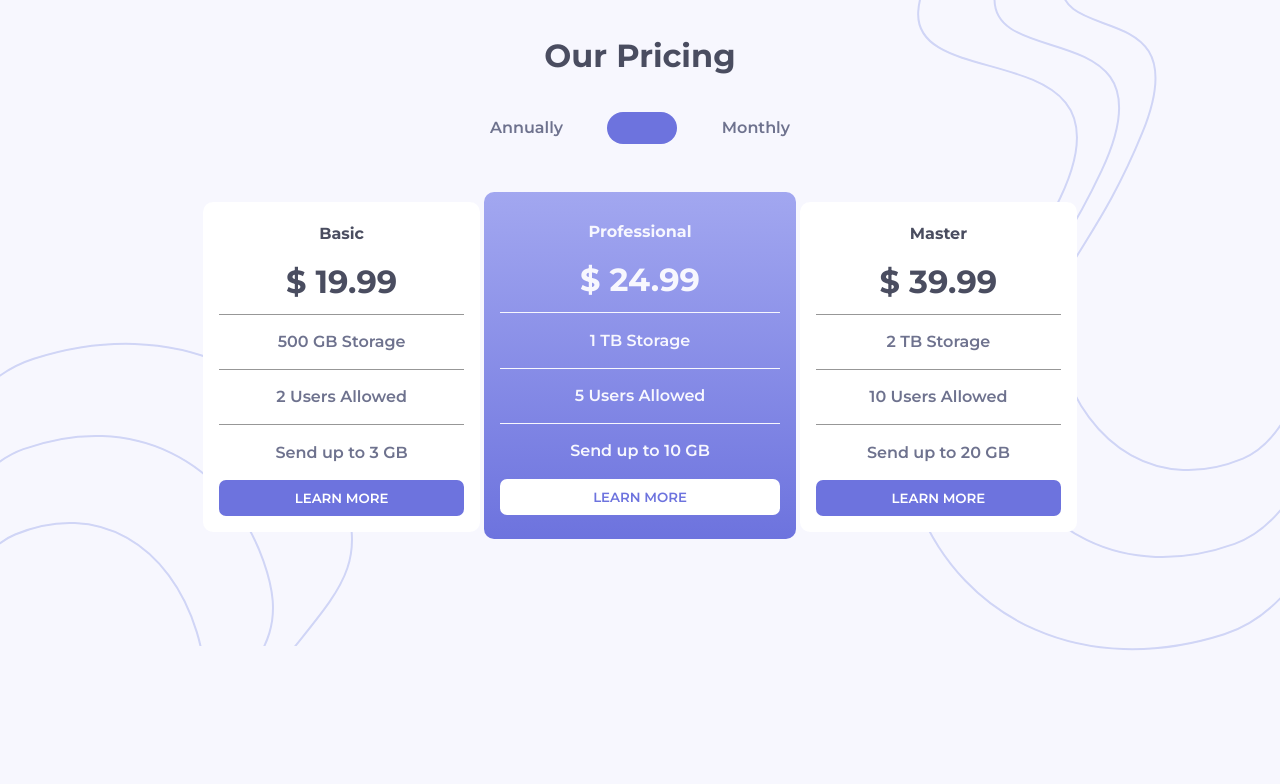
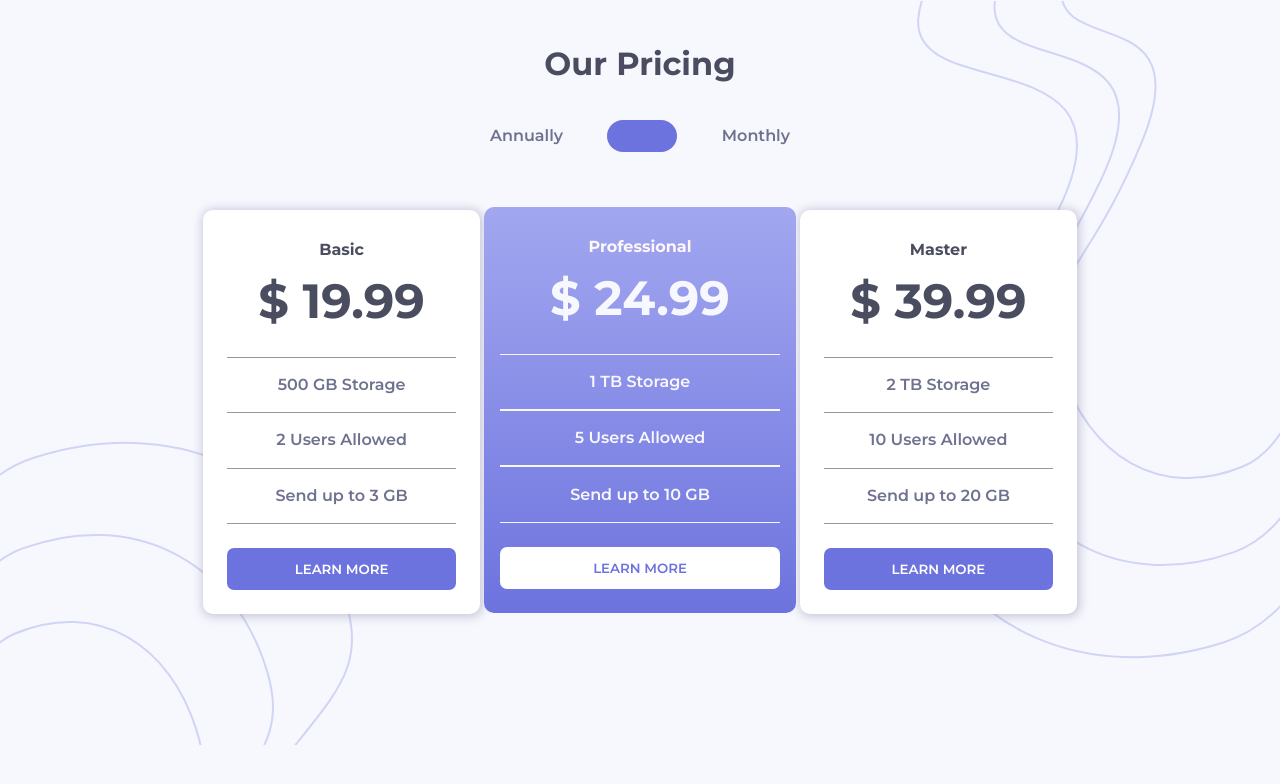
Before and after one commit to therealmaduanusi/pricing-components-with-toggel, a plain HTML site: page index.html in a window 1280 px wide. Drawn offline with Linux system fonts and the light colour scheme.

Commit message:
modification

```diff
--- a/script.js
+++ b/script.js
@@ -10,6 +10,7 @@ let intMoney3 = parseFloat(money3.innerText) + 360
 
 toggleState.addEventListener('click', () => {
     let toggles = toggleState.classList.toggle('toggle-state');
+
     if (toggles) {
         toggleState.classList.remove('toggle');
         money1.innerText = intMoney1.toFixed(2);
--- a/style.css
+++ b/style.css
@@ -16,7 +16,7 @@ body{
     font-family: "Montserrat", sans-serif;
 }
 h1{
-    margin-top: 2.5rem;
+    margin-top: 3rem;
     color: #4A4D60;
     margin-bottom: 2.5rem;
 }
@@ -24,7 +24,7 @@ button {
     font-family: "Montserrat", sans-serif;
     background: #6d73de;
     width: 100%;
-    padding: 0.5rem 0;
+    padding: 0.7rem 0;
     border: 2px solid #6d73de;
     color: #fff;
     border-radius: 7px;
@@ -47,7 +47,7 @@ header .toggle-contents{
     column-gap: 10px;
     color: #6E728E;
     max-width: 300px;
-    margin: 1rem auto;
+    margin: 2rem auto;
 }
 header .toggle{
     background-color: #6d73de;
@@ -55,23 +55,23 @@ header .toggle{
     padding: 5px 3px;
     border-radius: 2rem;
     display: flex;
-    transition: 2s ease;
     justify-content: flex-end;
+    cursor: pointer;
+    transition: all 1s ease;
 }
 header .toggle:hover{
     opacity: 0.7;
-    transition: 0.5s ease;
-    cursor: pointer;
 }
+
+/* toggel effect */
 .toggle-state{
     background-color: #6d73de;
     width: 70px;
     padding: 5px 3px;
     border-radius: 2rem;
     display: flex;
-    transition: 2s ease;
     justify-content: flex-start;
-    /* display: none; */
+    cursor: pointer;
 }
 
 #main{
@@ -91,8 +91,11 @@ header .toggle:hover{
     padding: 0.7rem 0;
     font-weight: 600;
 }
-#main div:not(.containers1) h1 {
-    color: #F7F7FE;
+#main div:not(.containers1) p {
+    border-bottom: 1px solid #F7F7FE;
+}
+#main div:not(.containers1) h4 {
+    color: #fef7f7;
 }
 #main div:not(.containers1) button {
     background-color: #fff;
@@ -106,15 +109,16 @@ header .toggle:hover{
 }
 
 .containers{
-    padding: 1rem;
+    padding: 1.5rem;
     border-radius: 10px;
 }
 .containers h3{
-    font-size: 2rem;
-    margin: 1rem 0;
+    font-size: 3rem;
+    margin: 1.2rem 0 2.5rem;
 }
 .containers1{
     background-color: #fff;
+    box-shadow: 1px 1px 10px 2px #6e728e56;
 }
 .containers1 h3,
 .containers1 h4 {
@@ -126,9 +130,13 @@ header .toggle:hover{
     font-weight: 600;
     color: #6E728E;
 }
+.containers > p:nth-child(5) {
+    border-bottom: 1px solid #979797;
+    margin-bottom: 1.5rem;
+}
 
 
-@media (min-width: 870px) {
+@media (min-width: 1150px) {
     body{
         background: url('/images/bg-imgDesktop-left.svg'), url('/images/bg-imgDesktop-right.svg');
         background-color: #F7F7FE;
@@ -145,7 +153,7 @@ header .toggle:hover{
         position: absolute;
         width: 25%;
         padding: 1.5rem 1rem;
-        top: 31%;
+        top: 28%;
         left: 37.5%;
     }
     .containers{
```
